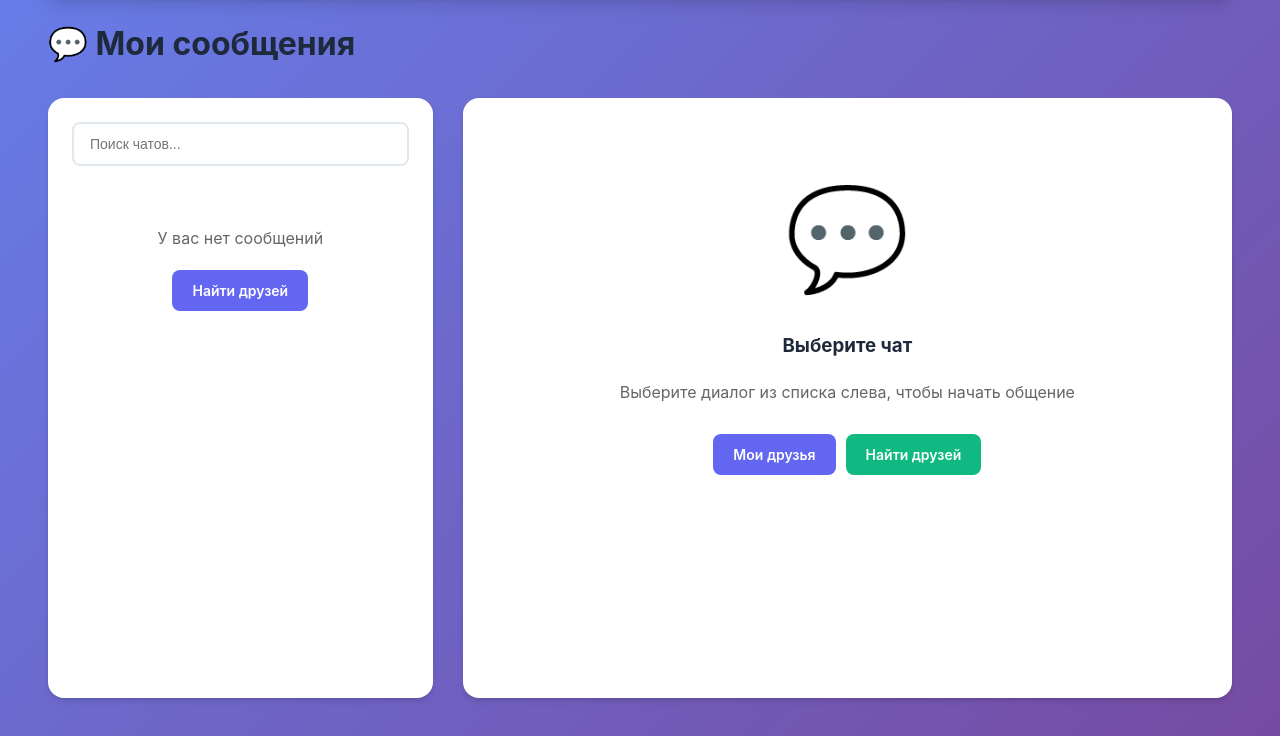
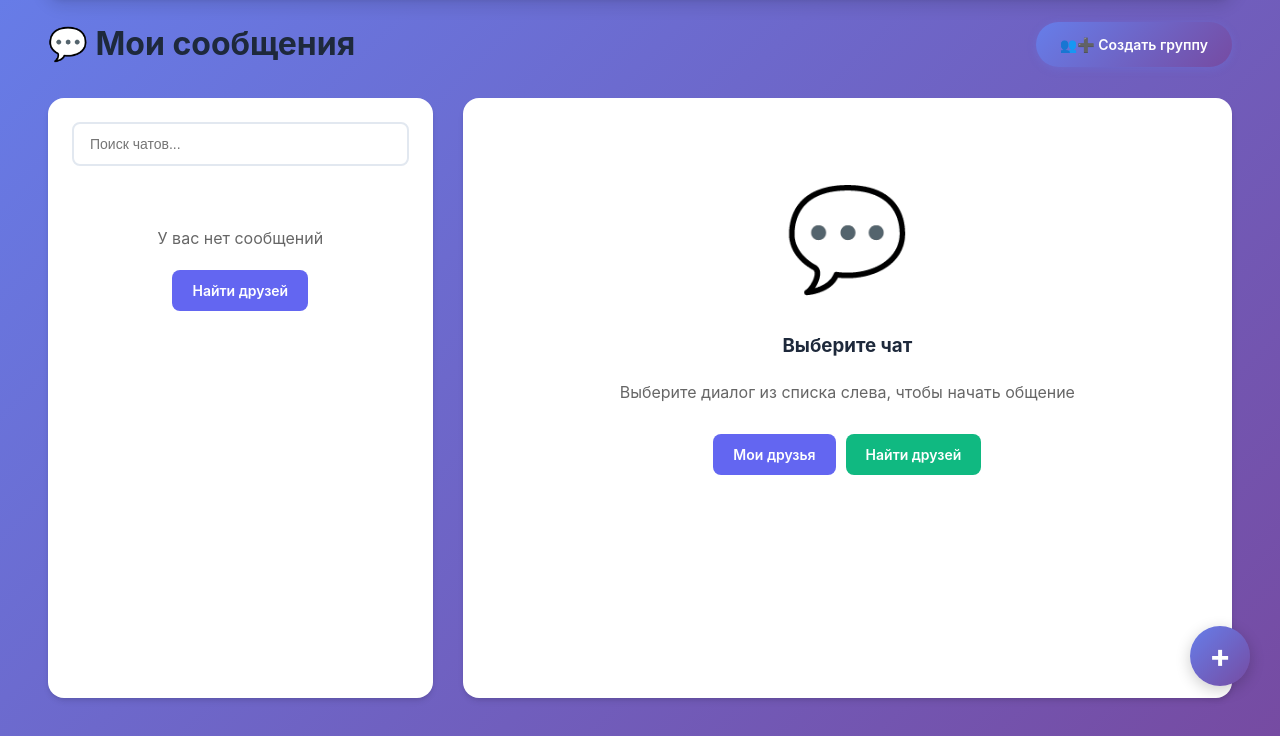
Before and after one commit to Virus4594/messenger, a Python web app: template templates/messages/inbox.html in a window 1280 px wide. Shown: the part 84-820 px from the top of the page. Run offline with Jinja, Linux system fonts and the light colour scheme; the template is opened without the code that fills it, so the values that code supplies are empty; some libraries are stand-ins or nearby versions.

Commit message:
feat: Добавлена кнопка создания группы в сообщениях

```diff
--- a/templates/messages/inbox.html
+++ b/templates/messages/inbox.html
@@ -4,7 +4,14 @@
 
 {% block content %}
 <div class="container">
-    <h1 style="margin-bottom: 30px;">💬 Мои сообщения</h1>
+    <div style="display: flex; justify-content: space-between; align-items: center; margin-bottom: 30px;">
+        <h1 style="margin: 0;">💬 Мои сообщения</h1>
+
+        <!-- КНОПКА СОЗДАНИЯ ГРУППЫ -->
+        <a href="{{ url_for('create_group') }}" class="btn-create-group">
+            👥➕ Создать группу
+        </a>
+    </div>
 
     <div style="display: flex; gap: 30px;">
         <!-- Левая колонка - список чатов -->
@@ -82,6 +89,76 @@
     </div>
 </div>
 
+<!-- ПЛАВАЮЩАЯ КНОПКА (второй вариант) -->
+<a href="{{ url_for('create_group') }}" class="fab" title="Создать группу">
+    <span>+</span>
+</a>
+
+<style>
+/* Стиль для кнопки в хедере */
+.btn-create-group {
+    background: linear-gradient(135deg, #667eea, #764ba2);
+    color: white;
+    padding: 12px 24px;
+    border-radius: 30px;
+    text-decoration: none;
+    font-weight: 600;
+    font-size: 14px;
+    transition: all 0.3s ease;
+    display: inline-flex;
+    align-items: center;
+    gap: 8px;
+    box-shadow: 0 2px 8px rgba(102, 126, 234, 0.3);
+}
+
+.btn-create-group:hover {
+    transform: translateY(-2px);
+    box-shadow: 0 6px 20px rgba(102, 126, 234, 0.4);
+}
+
+/* Плавающая кнопка */
+.fab {
+    position: fixed;
+    bottom: 30px;
+    right: 30px;
+    width: 60px;
+    height: 60px;
+    background: linear-gradient(135deg, #667eea, #764ba2);
+    border-radius: 50%;
+    display: flex;
+    align-items: center;
+    justify-content: center;
+    color: white;
+    font-size: 32px;
+    font-weight: bold;
+    text-decoration: none;
+    box-shadow: 0 4px 15px rgba(0,0,0,0.2);
+    transition: all 0.3s ease;
+    z-index: 1000;
+}
+
+.fab:hover {
+    transform: scale(1.1);
+    box-shadow: 0 6px 20px rgba(102, 126, 234, 0.4);
+}
+
+/* Адаптив для телефона */
+@media (max-width: 768px) {
+    .btn-create-group {
+        padding: 8px 16px;
+        font-size: 12px;
+    }
+
+    .fab {
+        width: 50px;
+        height: 50px;
+        font-size: 28px;
+        bottom: 20px;
+        right: 20px;
+    }
+}
+</style>
+
 <script>
 function searchChats() {
     const input = document.getElementById('searchChats');
```
